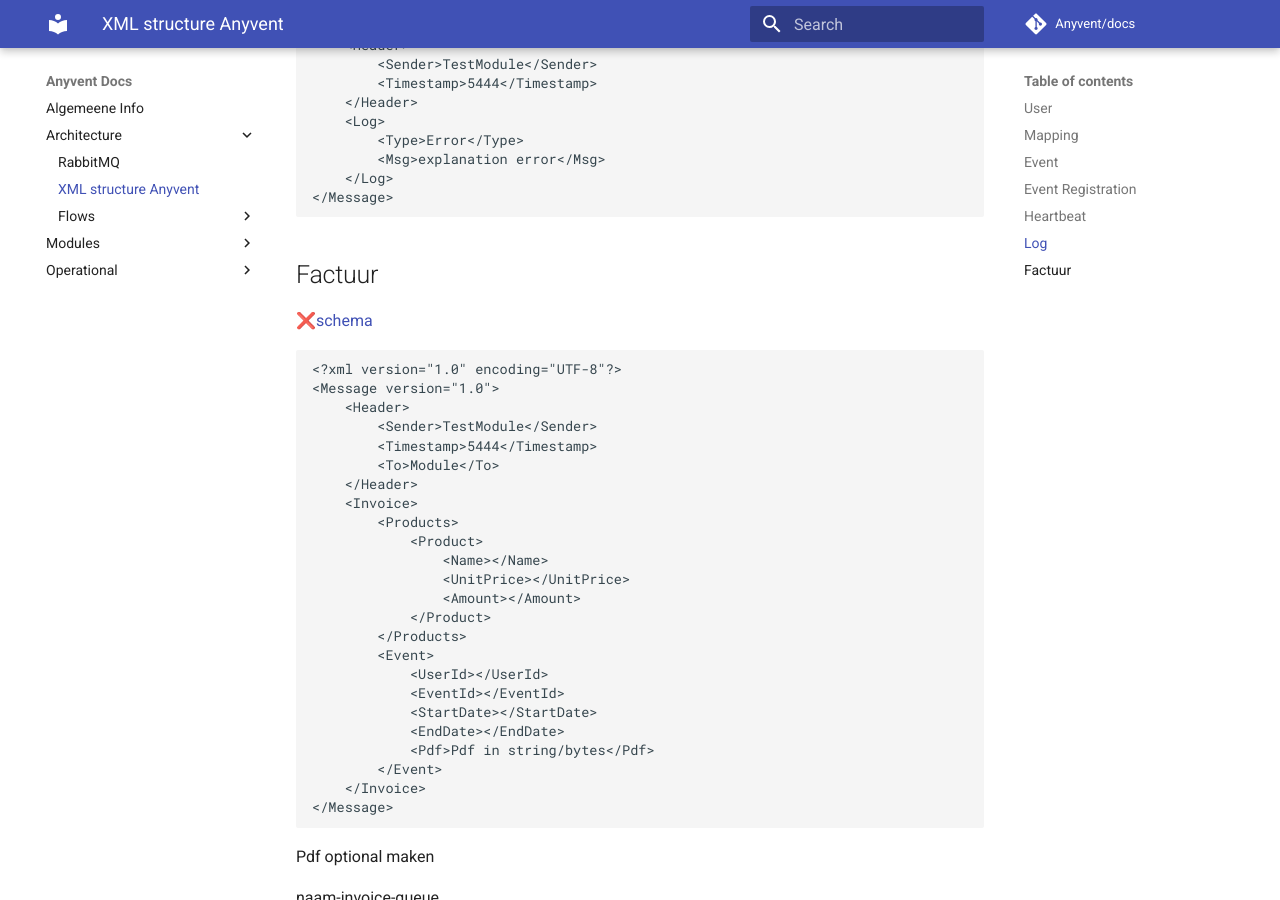
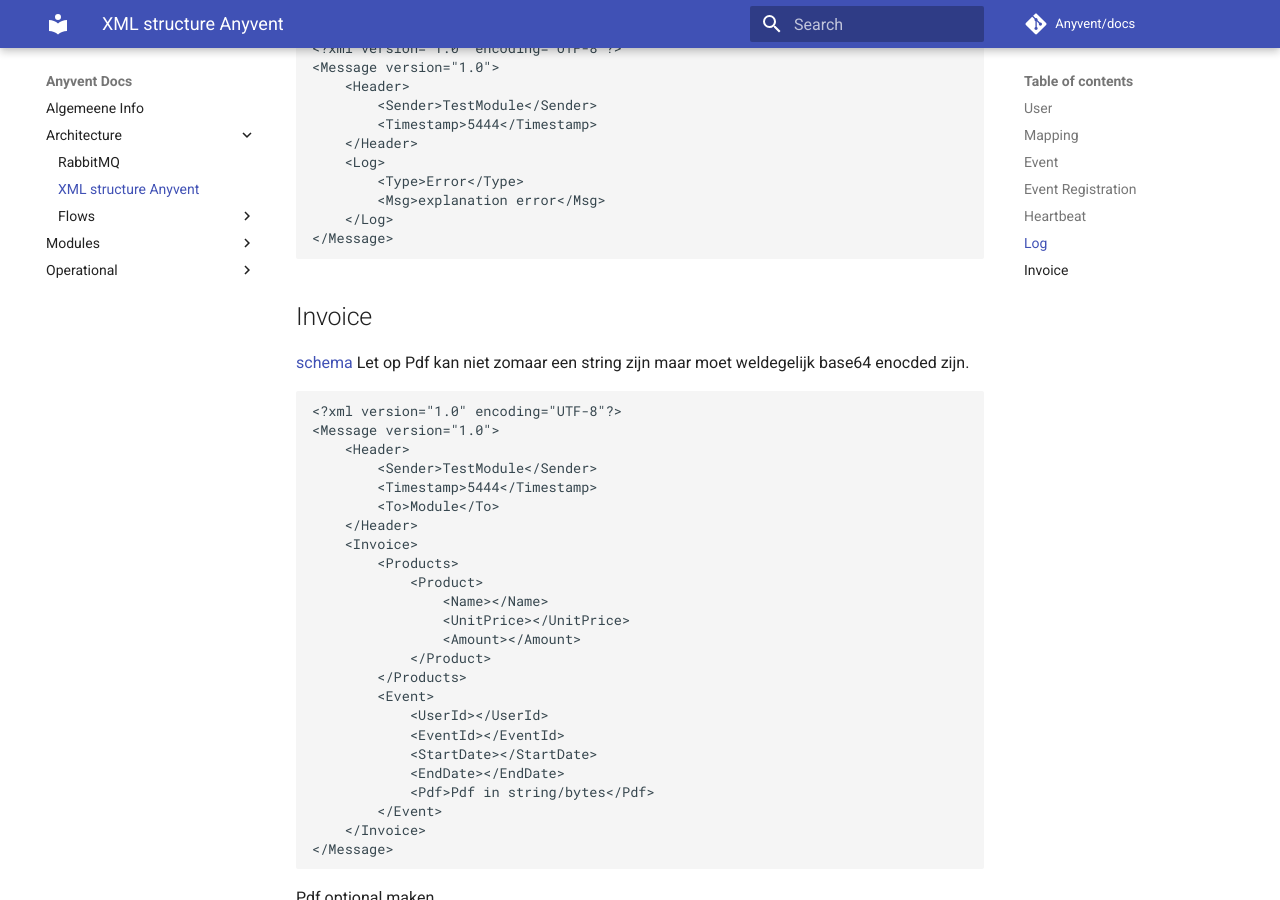
Before and after one commit to seppeconinx/docs, an MkDocs documentation site: the page built from docs/architecture/XML.md, in a window 1280 px wide and 900 px high, scrolled down 2740 px. Built offline with MkDocs 1.6.1 and Material for MkDocs 9.7.7, drawn with Linux system fonts in a browser that asks for light colours; comment, search, counter and statistics services are not loaded; some of the changed text lies outside the part shown.

Commit message:
[feat] Added types to user xml

````diff
--- a/docs/architecture/XML.md
+++ b/docs/architecture/XML.md
@@ -2,6 +2,13 @@
 [generate radnom](https://genxml)
 ## User
 [schema](https://raw.githubusercontent.com/Anyvent/XSD/master/general_user.xsd)
+
+**Type** kan een van de volgende opties zijn:
+- `Create`
+- `Delete`
+- `Archive`
+- `Update`
+
 ```xml
 <?xml version="1.0" encoding="UTF-8"?>
 <Message version="1.0">
@@ -125,8 +132,9 @@
 </Message>
 ```
 
-## Factuur
-❌[schema]()
+## Invoice
+[schema](https://raw.githubusercontent/Anyvent/XSD/master/invoice.xsd)
+Let op Pdf kan niet zomaar een string zijn maar moet weldegelijk base64 enocded zijn.
 ```xml
 <?xml version="1.0" encoding="UTF-8"?>
 <Message version="1.0">
````
